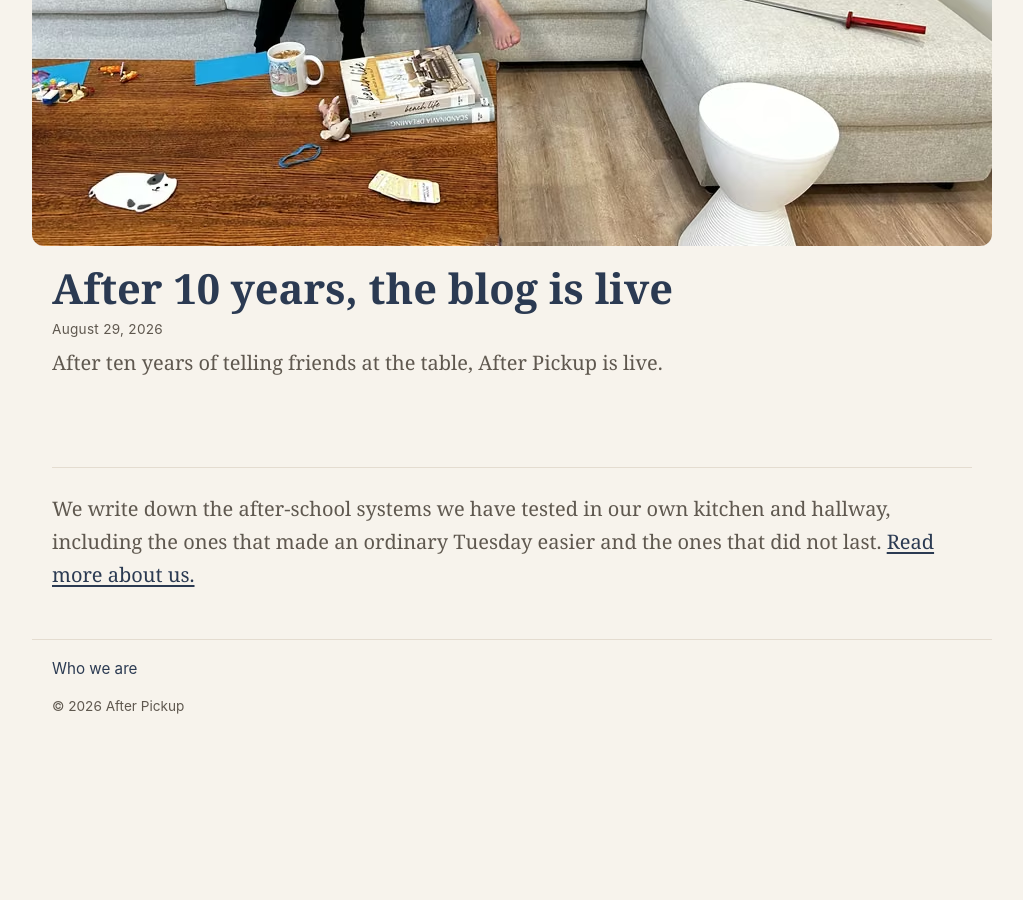
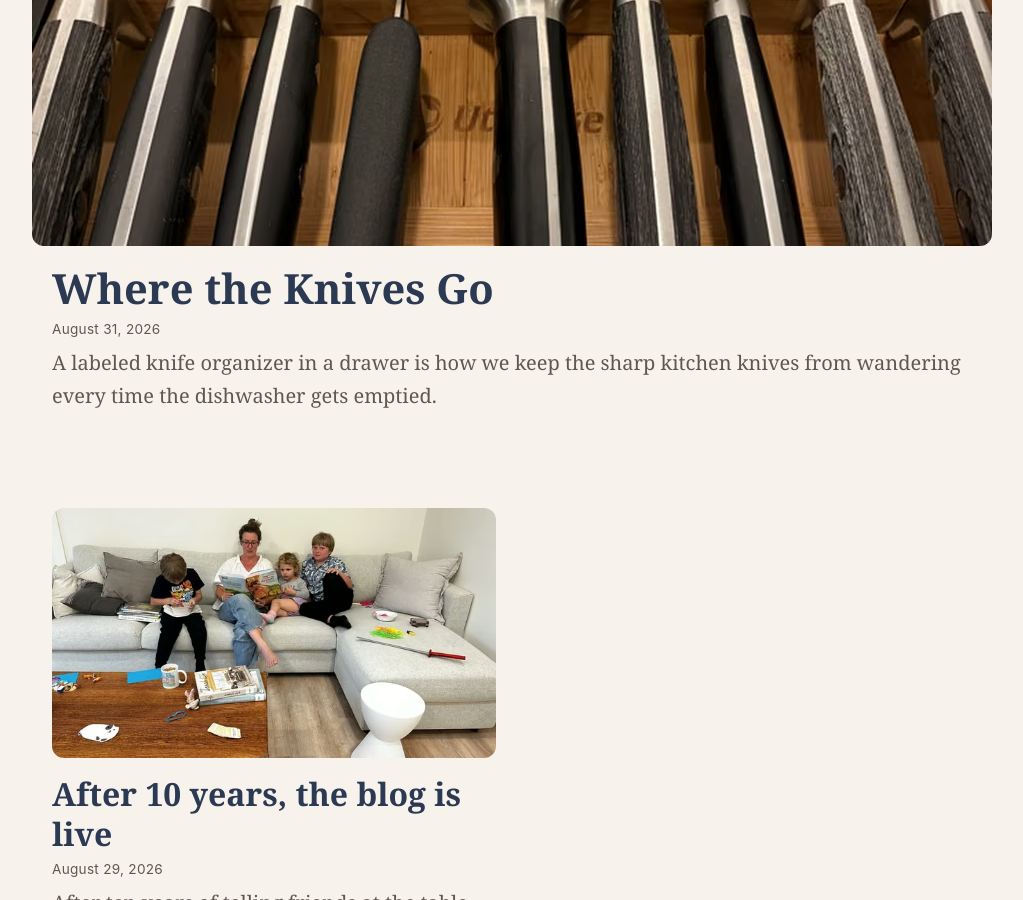
Before and after one commit to madskristensen/afterpickup, a Jekyll site: the page built from index.html, in a window 1280 px wide and 900 px high, scrolled down 489 px. Shown: the whole window, without its empty margins (128-1151 px from the left). Built offline with Jekyll 4.4.1, drawn with Linux system fonts in a browser that asks for light colours; before the commit the page ends 1260 px from its top, so only the background shows below that.

Commit message:
Publish where-the-knives-go

```diff
--- a/_queue/where-the-knives-go.md
+++ b/_posts/2026-08-31-where-the-knives-go.md
@@ -1,11 +1,12 @@
 ---
 title: "Where the Knives Go"
 description: "A labeled knife organizer in a drawer is how we keep the sharp kitchen knives from wandering every time the dishwasher gets emptied."
-date:
+date: 2026-08-31
 image: /assets/images/posts/where-the-knives-go.webp
 image_alt: A bamboo in-drawer knife organizer with labeled slots for paring, cheese, and serrated knives
 image_caption: The labeled knife drawer in our kitchen.
 tags: [kitchen, kids]
+draft: false
 ---
 
 The last thing out of the dishwasher is usually the sharp kitchen knives, and for a long time they had no real home. They would land in a random slot, get nested with the everyday utensils, or sit on the counter until one of us put them away later. Emptying the dishwasher is a job we want the kids to own, but it only works if every piece has a place they can actually remember.
```
